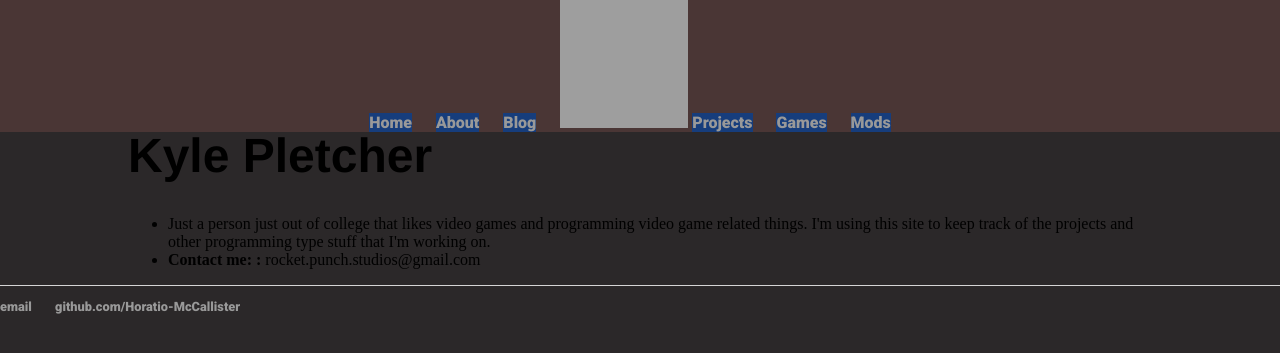
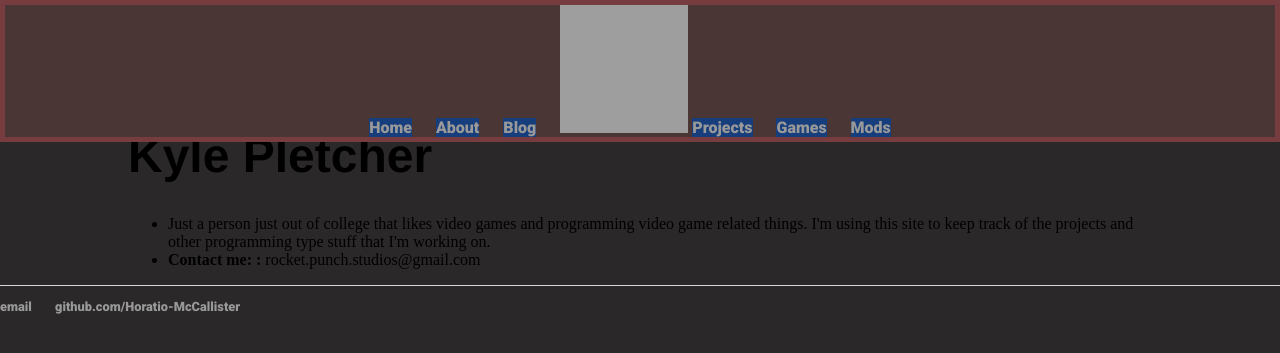
Before and after one commit to Horatio-McCallister/Horatio-McCallister.github.io, a Jekyll site: the page built from about/index.html, in a window 1280 px wide. Shown: the top 353 px of the page. Built offline with Jekyll 4.4.1, drawn with Linux system fonts in a browser that asks for light colours; grey boxes are pictures that could not be loaded.

Commit message:
no message

```diff
--- a/_layouts/gallery.html
+++ b/_layouts/gallery.html
@@ -13,7 +13,7 @@
 
 	<body>
 		<nav>
-			<ul id="naviagtion">
+			<ul id="naviagtion" style="border:5px solid #763c3f">
 			<center>
 				<li><a href="/">Home</a></li>
 				<li><a href="/about">About</a></li>
```
